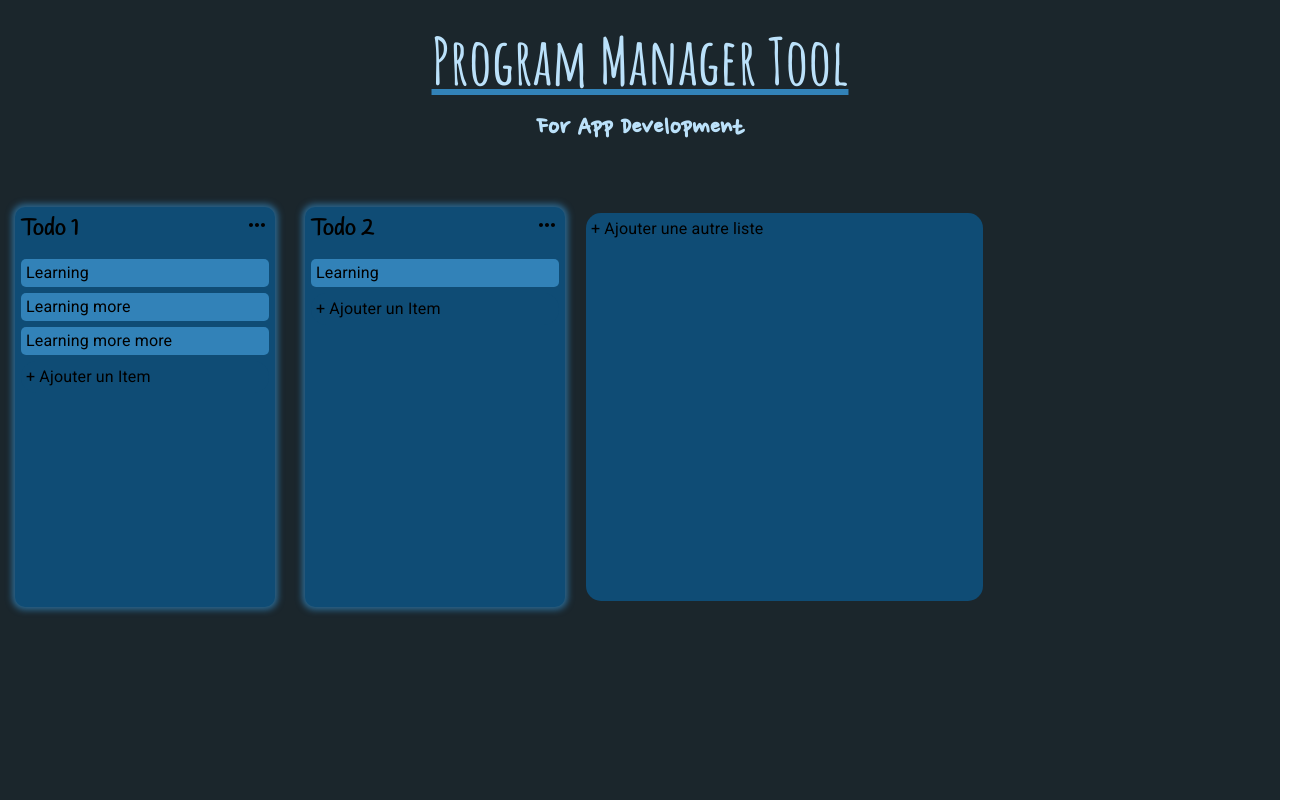
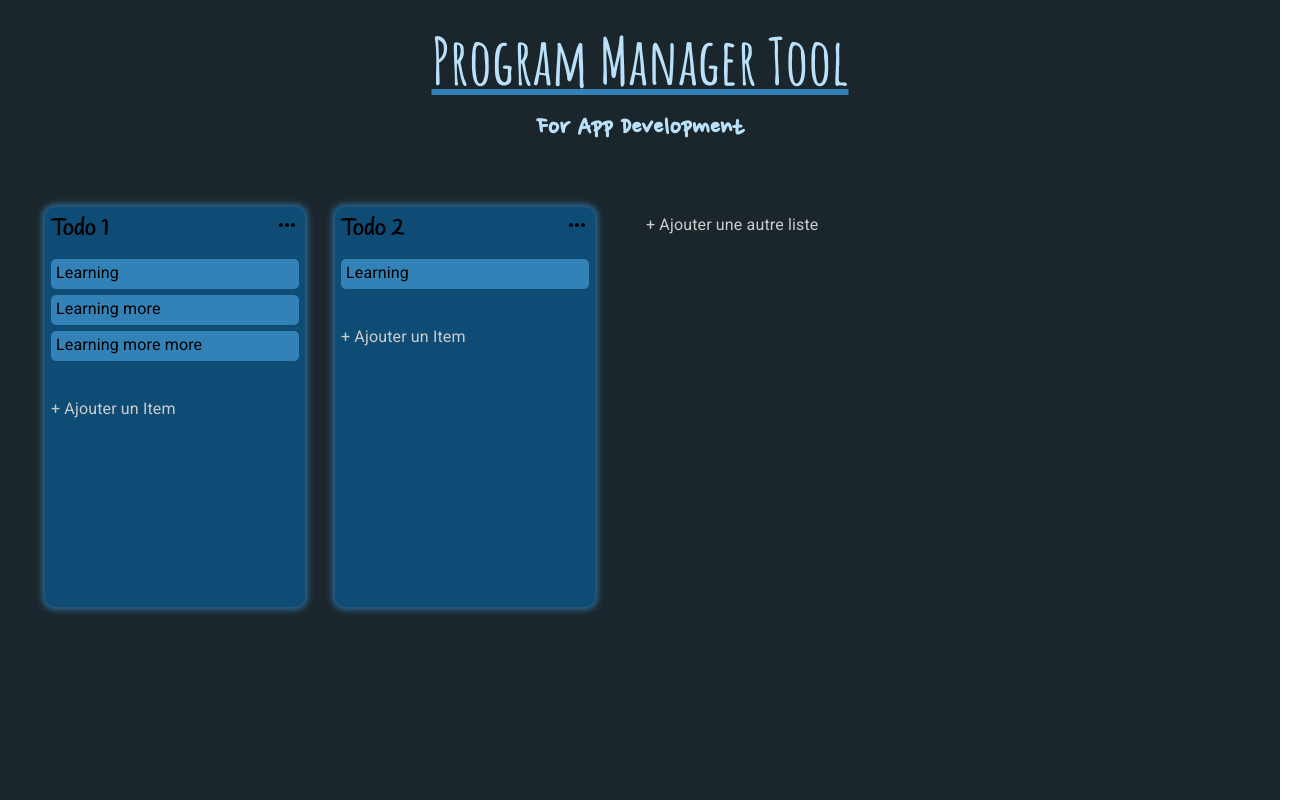
Before and after one commit to ChrisCano66/PMT-DevApp, a React (Create React App) app: page / in a window 1280 px wide. Shown: the whole page, 1310 px wide, since content can reach past the window. Built offline with nearby package versions, Linux system fonts and the light colour scheme.

Commit message:
DnD list + bug correction + FINISHED

```diff
--- a/src/components/Inputs/InputContainer.js
+++ b/src/components/Inputs/InputContainer.js
@@ -20,6 +20,7 @@ function InputContainer({ listId, type }) {
                     setOpenInputCard={setOpentInputCard}
                     listId={listId}
                     type={type}
+                    className="input-btn"
                 />
             </Collapse>
             <Collapse in={!openInputCard}>
--- a/src/components/Items/ItemCard.js
+++ b/src/components/Items/ItemCard.js
@@ -30,14 +30,16 @@ function ItemCard({ item, listId, index }) {
 
 
     return (
-        <div className="item-card">
 
-            {/** item draggable pour le DnD */}
+        // item draggable pour le DnD
         <Draggable draggableId={item.id} index={index}>
             {(provided) => (<div
                 // le DnD a besoin d'une ref spécial fourni par lui même afin de connaître les zones de référence
                 // ainsi que de faire appelle au props propre à lui-même
-                    ref={provided.innerRef} {...provided.draggableProps} {...provided.dragHandleProps} className="container item"
+                ref={provided.innerRef}
+                {...provided.draggableProps}
+                {...provided.dragHandleProps}
+                className="item-card"
             >
 
                 {/** on vérifie l'état de l'ouverture de l'édition du titre de la liste
@@ -72,7 +74,6 @@ function ItemCard({ item, listId, index }) {
 
             </div>)}
         </Draggable>
-        </div>
     )
 }
 
--- a/src/components/List/ListCard.js
+++ b/src/components/List/ListCard.js
@@ -1,14 +1,23 @@
 import React from 'react';
-import { Droppable } from 'react-beautiful-dnd';
+import { Droppable, Draggable } from 'react-beautiful-dnd';
 import ListCardTitle from './ListCardTitle';
 import ItemCard from '../Items/ItemCard';
 import InputContainer from '../Inputs/InputContainer';
 
 
-function ListCard({ list }) {
+function ListCard({ list, index }) {
     return (
+        // zone de liste drag and droppable
+        <Draggable draggableId={list.id} index={index}>
+            {(provided) => (
+
                 // une liste avec un titre et contient, dynamiquement, l'ensemble de ses items
-        <div className="list-card">
+                <div
+                    className="list-card"
+                    ref={provided.innerRef}
+                    {...provided.draggableProps}
+                    {...provided.dragHandleProps}
+                >
 
                     {/** titre de la liste auquel on passe le titre de la liste stocker dans le Store */}
                     <ListCardTitle title={list.content} listId={list.id}/>
@@ -41,6 +50,9 @@ function ListCard({ list }) {
                     <InputContainer listId={list.id}/>
 
                 </div>
+            )}
+
+        </Draggable>
     )
 }
 
--- a/src/components/MainContent.js
+++ b/src/components/MainContent.js
@@ -1,5 +1,5 @@
 import React, { useState } from 'react';
-import { DragDropContext } from 'react-beautiful-dnd';
+import { DragDropContext, Droppable } from 'react-beautiful-dnd';
 import {v4 as uuid} from 'uuid';
 import ListCard from './List/ListCard';
 import Store from '../utils/Store';
@@ -142,11 +142,20 @@ function MainContent() {
     // fonction permettant de gérer le DnD
     const onDragEnd = (result) => {
         // props nécessaire pour le fonctionnement (donnant la source, la destinnation et l'id de l'item qui est DnD)
-        const {destination, source, draggableId} = result;
-        console.log(result);
+        const {destination, source, draggableId, type} = result;
 
         // si la destination est null on renvoie rien et on stop là
         if (!destination) {
+            return;
+        }
+
+        // si le type de l'objet DnD est une liste
+        if (type === "list") {
+            // on recupère la liste des "listsIds"
+            const newListIds = data.listIds;
+            // on switch les ids de la source et de la destiv=nation grâce à un "splice"
+            newListIds.splice(source.index, 1);
+            newListIds.splice(destination.index, 0, draggableId);
             return;
         }
 
@@ -213,32 +222,45 @@ function MainContent() {
         }
     }
 
-
     return (
         // Provider permettant de gérer les datas présentes dans les différents items de chaque liste
         <StoreApi.Provider value={{ addMoreItem, addMoreList, updateListContent, updateItemContent }}>
+            <div className="main">
             <DragDropContext onDragEnd={onDragEnd}>
 
-                {/** partie principale de l'application (contient, dynamiquement, l'ensemble des listes) */}
-                <div className="main-content">
+                {/** zone de liste droppable */}
+                <Droppable droppableId="app" type="list" direction="horizontal">
+                {(provided) => (
+                    // partie principale de l'application (contient, dynamiquement, l'ensemble des listes) */}
+                    <div
+                        className="main-content"
+                        ref={provided.innerRef}
+                        {...provided.droppableProps}
+                    >
                         {/** on boucle sur l'ensemble des listIds dans le Store
                          * et on rend la liste
                          */}
-                    { data.listIds.map((listId) => {
+                        { data.listIds.map((listId, index) => {
                             // constante qui récupère l'ensemble des données de la liste ciblé par le mappage
                             const list = data.lists[listId];
                             // on return la Liste
                             return (
                                 // on passe les infos de la liste sélectionnée à la liste pour afficher les items
                                 // plus une key pour le mappage et les infos de la liste pour leurs réutilisation par les items
-                            <ListCard list={list} key={listId}/>
+                                <ListCard list={list} key={listId} index={index}/>
                             )
                         })}
+                        {/** placeholder pour mettre les espaces libres entre les listes pour le DnD */}
+                        {provided.placeholder}
+                    </div>
+                )}
+                </Droppable>
 
-                    <InputContainer type="list"/>
-                </div>
+                {/** partie qui permet de créer un nouvel item */}
+                <InputContainer className="input-container-list" type="list"/>
 
             </DragDropContext>
+            </div>
         </StoreApi.Provider>
     );
 };
--- a/src/styles/App.css
+++ b/src/styles/App.css
@@ -12,6 +12,9 @@
   -webkit-box-align: center;
       -ms-flex-align: center;
           align-items: center;
+  -webkit-box-pack: center;
+      -ms-flex-pack: center;
+          justify-content: center;
   margin: 10px 0 30px 0;
 }
 
@@ -30,8 +33,19 @@
   font-size: 1.8rem;
 }
 
-.main-content {
-  width: 100%;
+.main {
+  display: -webkit-box;
+  display: -ms-flexbox;
+  display: flex;
+  -webkit-box-orient: horizontal;
+  -webkit-box-direction: normal;
+      -ms-flex-direction: row;
+          flex-direction: row;
+  width: auto;
+}
+
+.main .main-content {
+  width: auto;
   height: auto;
   padding: 30px;
   display: -webkit-box;
@@ -41,6 +55,12 @@
   -webkit-box-direction: normal;
       -ms-flex-direction: row;
           flex-direction: row;
+}
+
+.main .main-content .input-container-list {
+  -webkit-box-align: end;
+      -ms-flex-align: end;
+          align-items: flex-end;
 }
 
 .list-card {
@@ -87,6 +107,7 @@
 }
 
 .item-card {
+  min-height: 26px;
   padding: 2px 5px;
   margin: 6px;
   font-family: Nanum Pen Script, cursive;
@@ -97,10 +118,16 @@
 }
 
 .input-container {
-  padding: 4px 5px;
+  min-width: 200px;
+  max-height: 30px;
+  padding: 30px 0;
   margin: 6px;
   border-radius: 15px;
-  background-color: #0f4c75;
+  color: #cccccc;
+}
+
+.input-container .input-btn {
+  max-height: 100px;
 }
 
 .input-card {
@@ -137,9 +164,10 @@ body {
 }
 
 .App {
-  width: 100%;
+  width: auto;
   height: auto;
   min-height: 100vh;
+  overflow: auto;
   display: -webkit-box;
   display: -ms-flexbox;
   display: flex;
@@ -147,9 +175,6 @@ body {
   -webkit-box-direction: normal;
       -ms-flex-direction: column;
           flex-direction: column;
-  -webkit-box-align: center;
-      -ms-flex-align: center;
-          align-items: center;
   background-color: #1b262c;
 }
 /*# sourceMappingURL=App.css.map */
--- a/src/styles/App.scss
+++ b/src/styles/App.scss
@@ -30,13 +30,13 @@ body {
 }
 
 .App {
-    width: 100%;
+    width: auto;
     height: auto;
     min-height: 100vh;
+    overflow: auto;
 
     display: flex;
     flex-direction: column;
-    align-items: center;
 
     background-color: $color1;
 }
--- a/src/styles/_inputcontainer.scss
+++ b/src/styles/_inputcontainer.scss
@@ -1,6 +1,12 @@
 .input-container {
-    padding: 4px 5px;
+    min-width: 200px;
+    max-height: 30px;
+    padding: 30px 0;
     margin: 6px;
     border-radius: 15px;
-    background-color: $color2;
+    color: rgb(204, 204, 204);
+
+    .input-btn {
+        max-height: 100px;
+    }
 }
--- a/src/styles/_itemcard.scss
+++ b/src/styles/_itemcard.scss
@@ -1,4 +1,5 @@
 .item-card {
+    min-height: 26px;
     padding: 2px 5px;
     margin: 6px;
 
--- a/src/styles/_maincontent.scss
+++ b/src/styles/_maincontent.scss
@@ -1,9 +1,19 @@
-.main-content {
-    width: 100%;
-    height: auto;
-
-    padding: 30px;
-
+.main {
     display: flex;
     flex-direction: row;
+    width: auto;
+
+    .main-content {
+        width: auto;
+        height: auto;
+
+        padding: 30px;
+
+        display: flex;
+        flex-direction: row;
+
+        .input-container-list {
+            align-items: flex-end;
+        }
+    }
 }
--- a/src/styles/_maintitle.scss
+++ b/src/styles/_maintitle.scss
@@ -2,6 +2,7 @@
     display: flex;
     flex-direction: column;
     align-items: center;
+    justify-content: center;
 
     margin: 10px 0 30px 0;
 
```
Also changed, not shown: 1 other file (tests, documents, lock files or other folders). Lines whose indentation alone changed are shown as unchanged.
